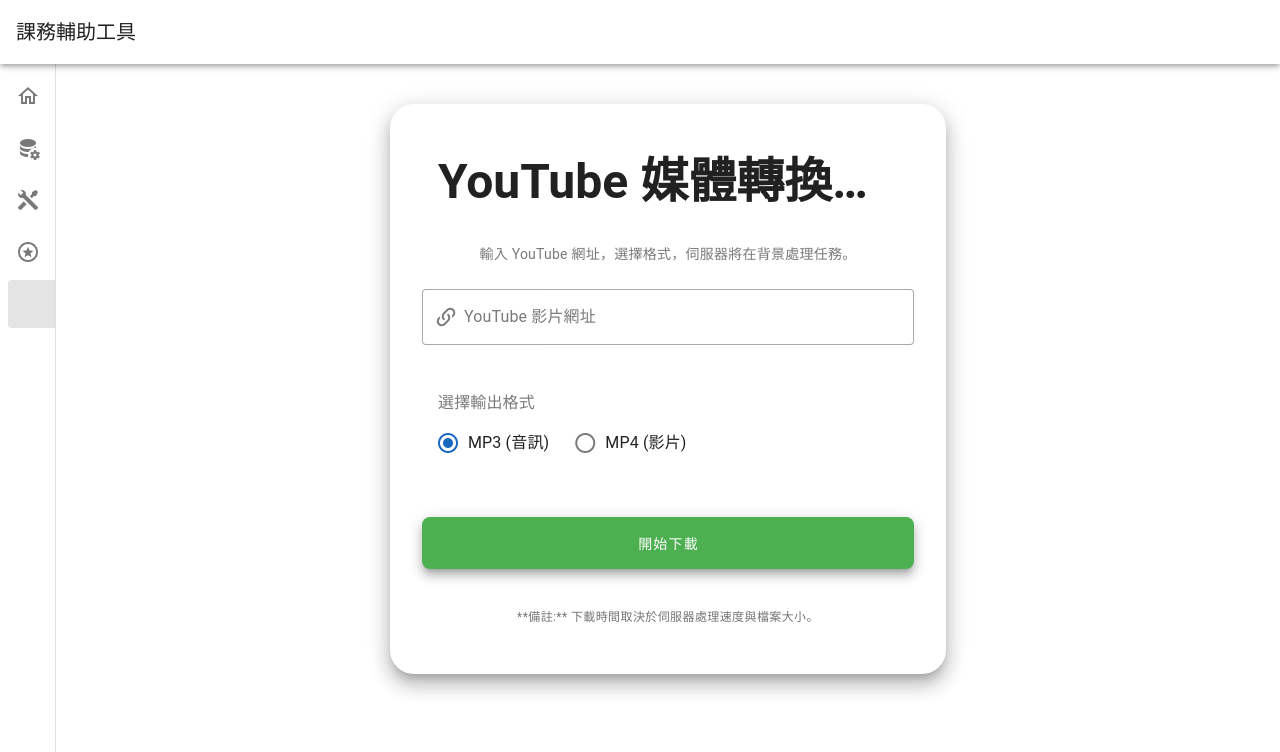
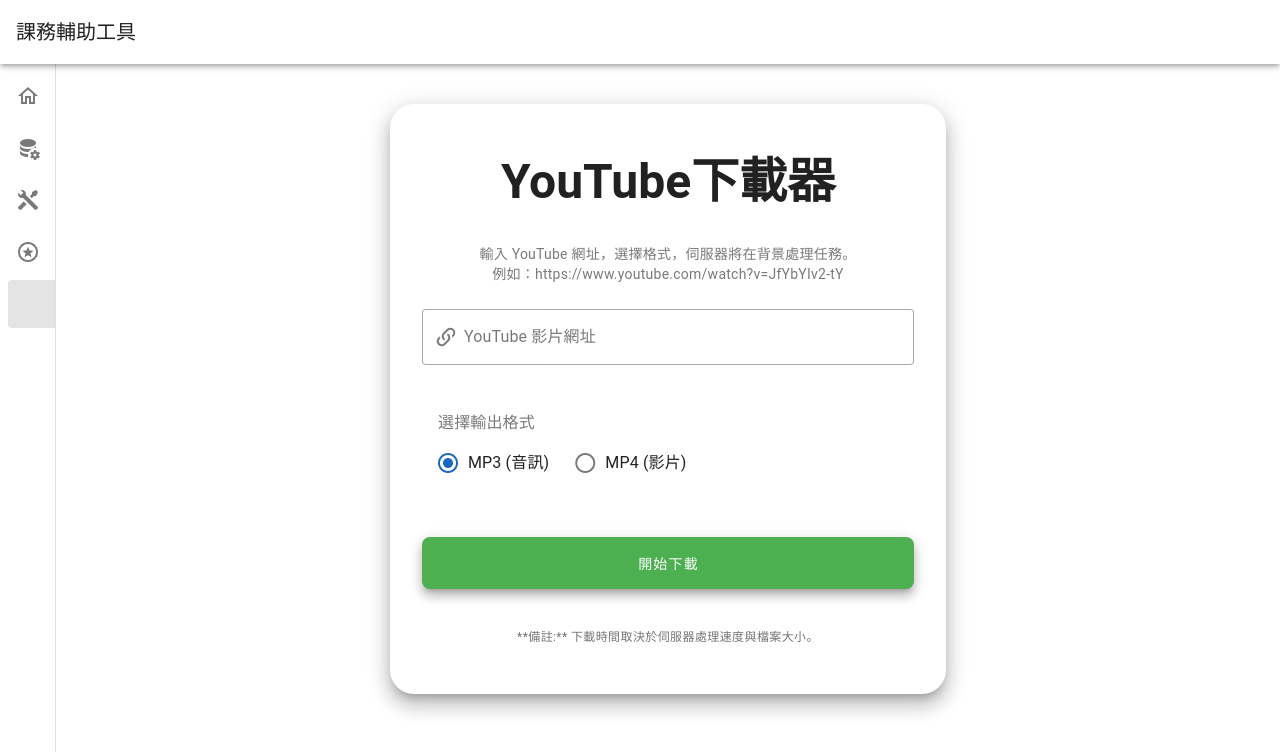
Before and after one commit to lv1codeman/curri-tool, a Nuxt app: page /Tools/YTconverter in a window 1280 px wide. Shown: the top 752 px of the page. Built offline with nearby package versions, Linux system fonts and the light colour scheme.

Commit message:
更新NGROK網址(免費版流量問題)

```diff
--- a/app/pages/Tools/YTconverter.vue
+++ b/app/pages/Tools/YTconverter.vue
@@ -1,6 +1,7 @@
 <script setup>
 import { ref, computed } from "vue";
 import { useNuxtApp } from "#app";
+import { useRuntimeConfig } from "#app";
 
 //套用layout
 definePageMeta({
@@ -11,7 +12,8 @@
 // 🚨 您必須將此 Base URL 替換為您當前 ngrok 提供的公網地址！
 // 🚨 這是唯一能確保瀏覽器向正確的伺服器（FastAPI）發出下載請求的修改。
 // =================================================================
-const BASE_DOWNLOAD_URL = "https://25d75d1b61db.ngrok-free.app";
+const config = useRuntimeConfig();
+const BASE_DOWNLOAD_URL = config.public.apiBaseUrl;
 
 // =================================================================
 // 狀態管理：新增非同步任務追蹤狀態
@@ -261,10 +263,11 @@
             <v-card-title
               class="text-h4 text-sm-h3 text-center font-weight-bold mb-4"
             >
-              YouTube 媒體轉換器 (非同步)
+              YouTube下載器
             </v-card-title>
             <v-card-subtitle class="text-center mb-6">
-              輸入 YouTube 網址，選擇格式，伺服器將在背景處理任務。
+              <p>輸入 YouTube 網址，選擇格式，伺服器將在背景處理任務。</p>
+              <p>例如：https://www.youtube.com/watch?v=JfYbYIv2-tY</p>
             </v-card-subtitle>
 
             <!-- 狀態訊息區 (v-alert) -->
```
